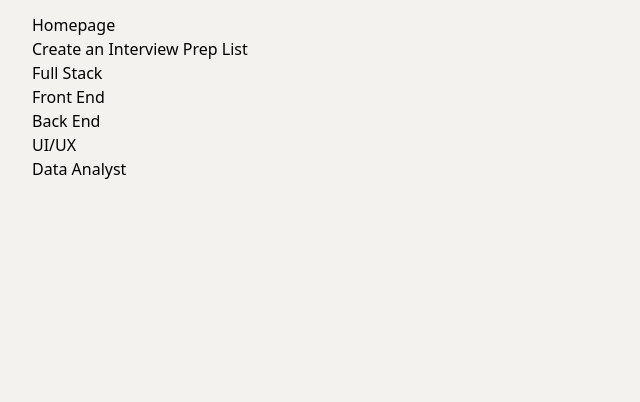
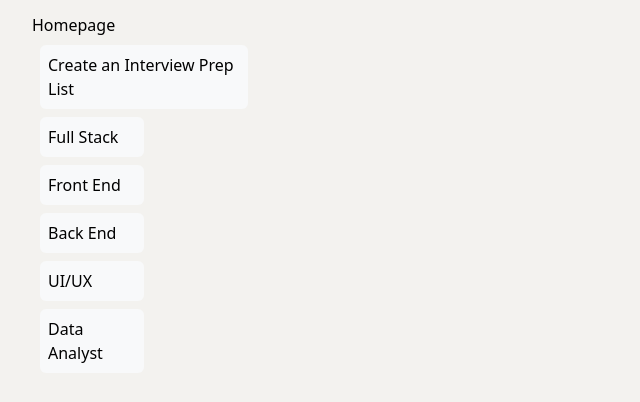
Before and after one commit to MercyAkindele/tech-todo-list, a React (Create React App) app: page / in a window 1280 px wide. Shown: the top 402 px of the page, without its empty margins (0-640 px from the left). Built offline with nearby package versions, Linux system fonts and the light colour scheme.

Commit message:
styled nav bubbles, they remain horizontal

```diff
--- a/src/App.js
+++ b/src/App.js
@@ -10,25 +10,26 @@ function App() {
           <li>
             <Link to="/">Homepage</Link>
           </li>
-          <li>
+          <li className="d-flex col-lg-2 col-sm-3 text-align-center text-bg-light border-light p-2 m-2 rounded">
             <Link to="/new-tech-list">Create an Interview Prep List</Link>
           </li>
-          <li>
+          <li className="d-flex col-lg-1 col-md-2 col-sm-2 text-align-center text-bg-light border-light p-2 m-2 rounded">
             <Link to="/jobtype/fullStackEngineer">Full Stack </Link>
           </li>
-          <li>
+          <li className="d-flex col-lg-1 col-md-2 col-sm-2 text-bg-light border-light p-2 m-2 rounded">
             <Link to="/jobtype/frontEndEngineer">Front End </Link>
           </li>
-          <li>
+          <li className="d-flex col-lg-1 col-md-2 col-sm-2 text-bg-light border-light p-2 m-2 rounded">
             <Link to="/jobtype/backEndEngineer">Back End</Link>
           </li>
-          <li>
+          <li className="d-flex col-lg-1 col-md-2 col-sm-2 text-bg-light border-light p-2 m-2 rounded">
             <Link to="/jobtype/uiUx">UI/UX</Link>
           </li>
-          <li>
+          <li className="d-flex col-lg-1 col-md-2 col-sm-2 text-bg-light border-light p-2 m-2 rounded">
             <Link to="/jobtype/dataAnalyst">Data Analyst</Link>
           </li>
         </ul>
+
       </nav>
       <Outlet />
     </>
```
